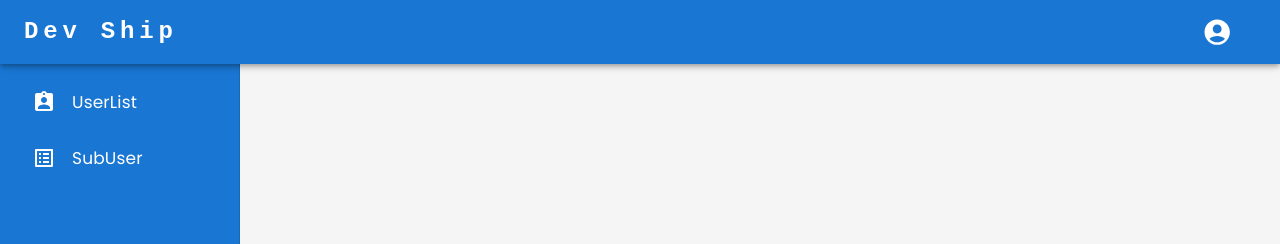
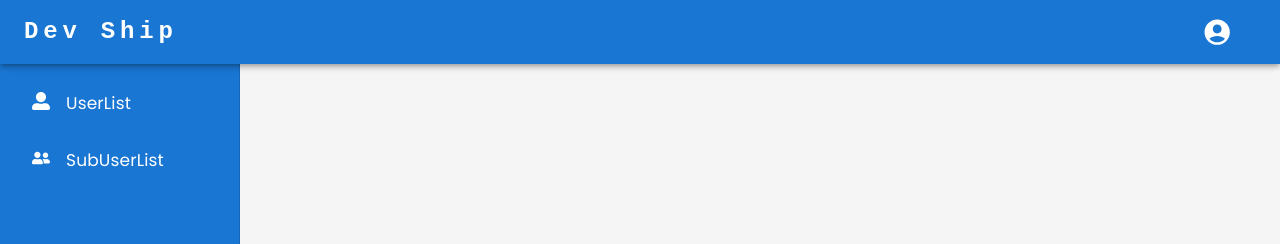
Before and after one commit to nayeem-devship/Client-AdminDashboard, a React (Vite) app: page /admin in a window 1280 px wide. Shown: the top 244 px of the page. Built offline with nearby package versions, Linux system fonts and the light colour scheme; sample sign-in values are in the browser's storage.

Commit message:
updated sidebar

```diff
--- a/package.json
+++ b/package.json
@@ -20,6 +20,7 @@
     "react-confirm-alert": "^3.0.6",
     "react-dom": "^18.2.0",
     "react-hook-form": "^7.43.9",
+    "react-icons": "^4.8.0",
     "react-router-dom": "^6.10.0",
     "react-toastify": "^9.1.2"
   },
--- a/src/Pages/LoginPage/LoginPage.jsx
+++ b/src/Pages/LoginPage/LoginPage.jsx
@@ -51,6 +51,7 @@ function LoginPage() {
           toast.success("User Login Successfully");
         }
         if (response.data.token) {
+          const role = response.data.data.role;
           const token = response.data.token;
           const userName = response.data.userName;
           const id = response.data.data._id;
@@ -58,6 +59,7 @@ function LoginPage() {
           localStorage.setItem("USER_AUTH_STATE", true);
           localStorage.setItem("user-token", token);
           localStorage.setItem("userName", userName);
+          localStorage.setItem("role", role)
           localStorage.setItem("id", id);
 
           navigate(`/admin/userList`);
--- a/src/component/navBar.jsx
+++ b/src/component/navBar.jsx
@@ -34,6 +34,7 @@ export default function navBar() {
     e.preventDefault();
     localStorage.removeItem("USER_AUTH_STATE");
     localStorage.removeItem("user-token");
+    localStorage.removeItem("role");
     localStorage.removeItem("userName");
     localStorage.removeItem("id");
     navigate("/")
--- a/src/component/sideBar.css
+++ b/src/component/sideBar.css
@@ -7,6 +7,7 @@
     font-size: 17px;
     width: 100%;
     display: flex;
+    align-items: center;
     padding: 10px;
     text-decoration: none;
     margin-bottom: 10px;
--- a/src/component/sideBar.jsx
+++ b/src/component/sideBar.jsx
@@ -1,31 +1,69 @@
-import * as React from "react";
+import React, { useState } from "react";
 import Box from "@mui/material/Box";
 import Drawer from "@mui/material/Drawer";
 import CssBaseline from "@mui/material/CssBaseline";
+import * as Icons from "react-icons/fa";
 import { NavLink } from "react-router-dom";
-import { AssignmentInd, ListAltOutlined } from "@mui/icons-material";
-import PropTypes from 'prop-types';
+import PropTypes from "prop-types";
 import "./sideBar.css";
 
 const drawerWidth = 240;
+const MenuList = [
+  {
+    id: "1",
+    path: "userList",
+    menuName: "UserList",
+    menuIcon: "FaUserAlt",
+  },
+  {
+    id: "2",
+    path: "subUser",
+    menuName: "SubUserList",
+    menuIcon: "FaUserFriends",
+  },
+];
+
+const DynamicFaIcon = ({ MenuIcon }) => {
+  const IconComponent = Icons[MenuIcon];
+
+  if (!IconComponent) {
+    return <Icons.FaUserAlt />;
+  }
+
+  return <IconComponent />;
+};
 function sideBar(props) {
   const { window } = props;
-  const [mobileOpen, setMobileOpen] = React.useState(false);
+  const [mobileOpen, setMobileOpen] = useState(false);
+  const role = localStorage.getItem("role");
+  const id = localStorage.getItem("id")
+
+  console.log("id", id)
+
+  console.log("role@@", role);
 
   const handleDrawerToggle = () => {
     setMobileOpen(!mobileOpen);
   };
 
   const drawer = (
-    <Box sx={{ mt: 10, pl:1 }}>
-      <NavLink to="userList" className={({ isActive}) => isActive ? "nav_link active" : "nav_link"}>
+    <Box sx={{ mt: 10, pl: 1 }}>
+      {MenuList.map((data) => (
+        <Box key={data.id}>
+        <NavLink
+          to={`${data.path}`}
+          className={({ isActive }) =>
+            isActive ? "nav_link active" : "nav_link"
+          }
+        >
           {" "}
-        <AssignmentInd sx={{ mx: 2 }} /> UserList
+          <Box sx={{ mx: 2, fontSize:"18px" }}>
+          <DynamicFaIcon MenuIcon={`${data.menuIcon}`} />
+          </Box>
+          <Box>{data.menuName}</Box>
         </NavLink>
-      <NavLink to="subUser" className={({ isActive}) => isActive ? "nav_link active" : "nav_link"}>
-        {" "}
-        <ListAltOutlined sx={{ mx: 2 }} /> SubUser
-      </NavLink>
+        </Box>
+      ))}
     </Box>
   );
 
```
Also changed, not shown: 1 other file (tests, documents, lock files or other folders). Lines whose indentation alone changed are shown as unchanged.
